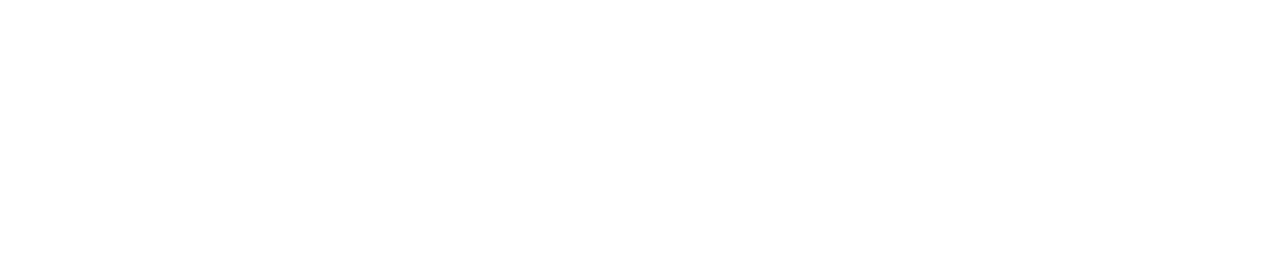
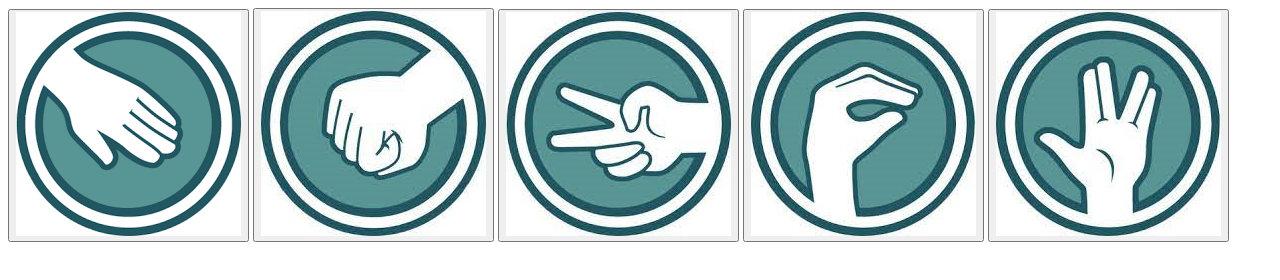
Before and after one commit to ZeroCool989/project-portfolio-2, a plain HTML site: page index.html in a window 1280 px wide. Drawn offline with Linux system fonts and the light colour scheme; a web font is replaced by a local one.

Commit message:
Add possible selection images

```diff
--- a/index.html
+++ b/index.html
@@ -5,9 +5,31 @@
     <meta http-equiv="X-UA-Compatible" content="IE=edge">
     <meta name="viewport" content="width=device-width, initial-scale=1.0">
     <link rel="stylesheet" href="assets/css/style.css">
-    <title>Document</title>
+    <link rel="preconnect" href="https://fonts.googleapis.com">
+<link rel="preconnect" href="https://fonts.gstatic.com" crossorigin>
+<link href="https://fonts.googleapis.com/css2?family=Oswald:wght@300&family=Poppins:ital,wght@0,100;0,200;0,300;0,400;0,500;0,600;0,700;0,800;0,900;1,100;1,200;1,300;1,400;1,500;1,600;1,700;1,800;1,900&family=Solitreo&display=swap" rel="stylesheet">
+    <title>Rock, Paper, Scissors, Lizard, Spock Game</title>
 </head>
 <body>
+    <!--Possible selction buttons-->
+    <div class="selections">
+        <button  class="selections" >
+            <img src="assets/images/paper.png" alt="paper-image">
+        </button>
+        <button  class="selections" >
+            <img src="assets/images/rock.png" alt="rock-image">
+        </button>
+        <button  class="selections" >
+            <img src="assets/images/scissors.png" alt="scissors-image">
+        </button>
+        <button  class="selections" >
+            <img src="assets/images/lizard.png" alt="lizard-image">
+        </button>
+        <button  class="selections" >
+            <img src="assets/images/spock.png" alt="spock-image">
+        </button>
+    </div>
+
 
     <script src="assets/js/script.js"></script>
 </body>
```
Also changed, not shown: assets/images/lizard.png (added), assets/images/paper.png (added), assets/images/rock.png (added), assets/images/scissors.png (added), assets/images/spock.png (added).
